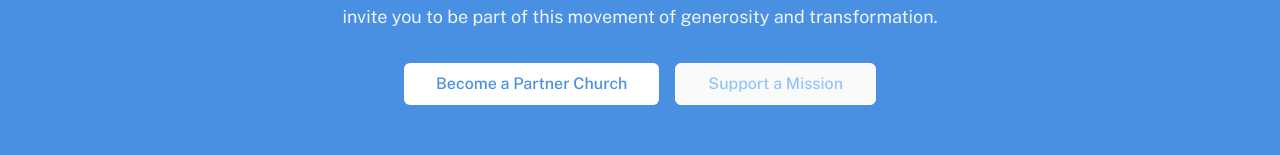
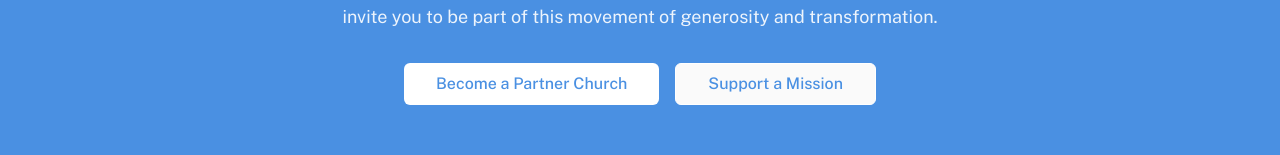
Before and after one commit to bouriad/bless-now, a React (Vite) app: page /about in a window 1280 px wide. Shown: the part 2927-3082 px from the top of the page. Built offline with nearby package versions, Linux system fonts and the light colour scheme.

Commit message:
Fix: Match button text color
Change the text color of the "Support a Mission" button to match the adjacent button's blue color.

```diff
--- a/src/pages/About.tsx
+++ b/src/pages/About.tsx
@@ -213,7 +213,7 @@ const AboutUs = () => {
                   <Link to="/churches/register">Become a Partner Church</Link>
                 </Button>
                 <Button asChild variant="outline" className="border-white hover:bg-sky-700 px-8 py-2 h-auto text-base">
-                  <Link to="/projects" className="text-blue-300">Support a Mission</Link>
+                  <Link to="/projects" className="text-sky">Support a Mission</Link>
                 </Button>
               </div>
             </div>
```
